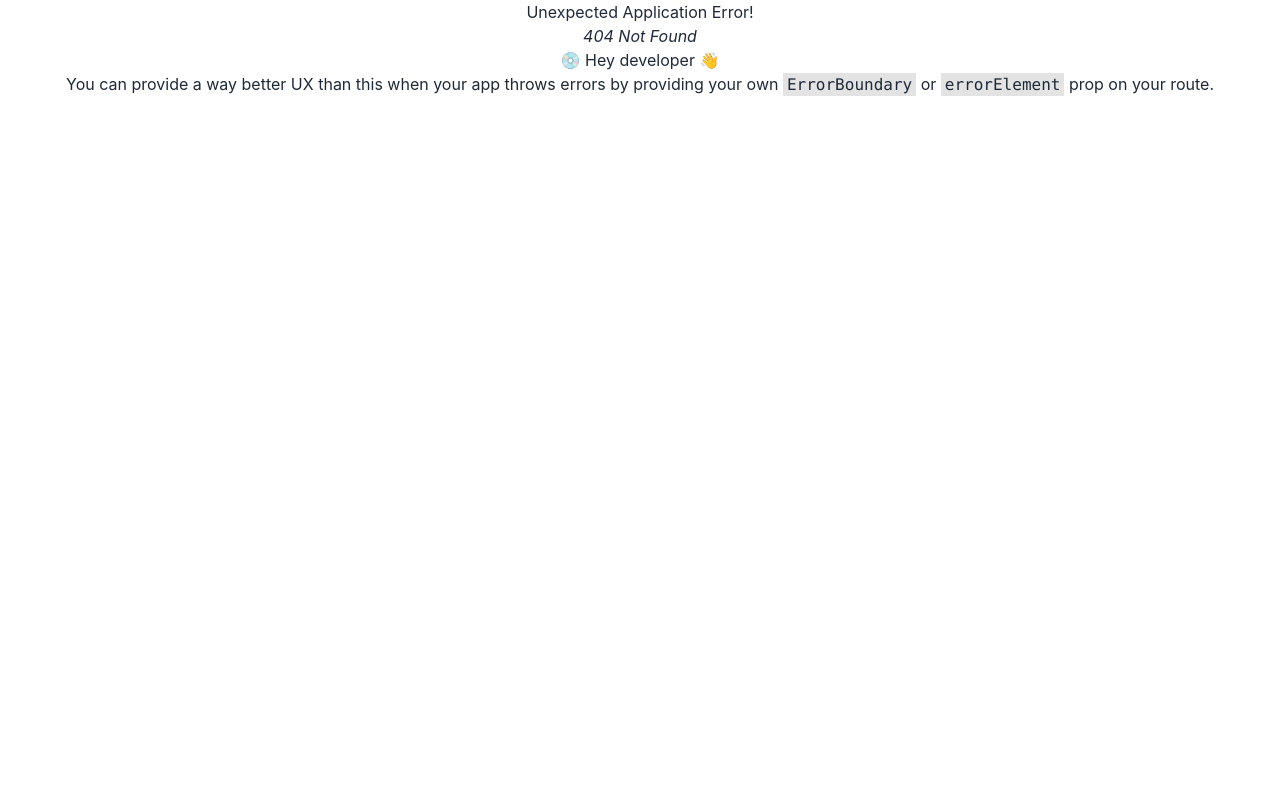
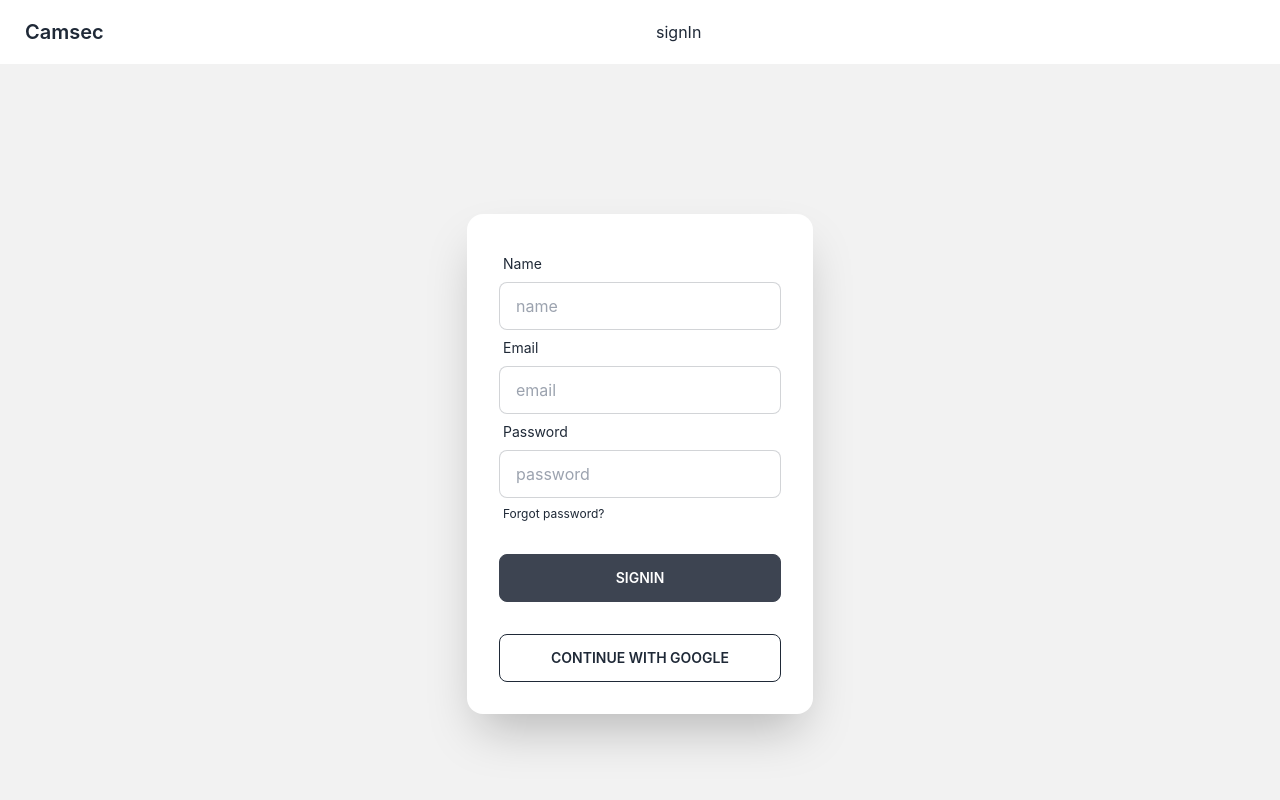
Before and after one commit to etikona/camsec-client, a React (Create React App) app: page /signin in a window 1280 px wide. Before the commit this address had no page. Shown: the top 800 px of the page. Built offline with nearby package versions, Linux system fonts and the light colour scheme.

Commit message:
sign in method implement

```diff
--- a/package.json
+++ b/package.json
@@ -7,6 +7,7 @@
     "@testing-library/react": "^13.4.0",
     "@testing-library/user-event": "^13.5.0",
     "daisyui": "^2.41.0",
+    "firebase": "^9.14.0",
     "react": "^18.2.0",
     "react-dom": "^18.2.0",
     "react-router-dom": "^6.4.3",
--- /dev/null
+++ b/src/components/Firebase/firebase.config.js
@@ -0,0 +1,20 @@
+// Import the functions you need from the SDKs you need
+import { initializeApp } from "firebase/app";
+// TODO: Add SDKs for Firebase products that you want to use
+// https://firebase.google.com/docs/web/setup#available-libraries
+
+// Your web app's Firebase configuration
+const firebaseConfig = {
+  apiKey: "AIzaSyAne1KolqrP7bzylz8UGD237GxxV_Simrk",
+  authDomain: "cam-sec-b3a04.firebaseapp.com",
+  projectId: "cam-sec-b3a04",
+  storageBucket: "cam-sec-b3a04.appspot.com",
+  messagingSenderId: "345148737692",
+  appId: "1:345148737692:web:69e5302731a5771a334559"
+};
+
+// Initialize Firebase
+const app = initializeApp(firebaseConfig);
+
+
+export default app;
--- /dev/null
+++ b/src/components/Pages/Login/Signin.js
@@ -0,0 +1,86 @@
+import { GoogleAuthProvider } from 'firebase/auth';
+import React, { useContext, useState } from 'react';
+import { AuthContext } from '../../contexts/AuthProvider';
+
+const Signin = () => {
+    const { signIn, google } = useContext(AuthContext);
+    const [error, setError] = useState('');
+    const handleSubmit = event => {
+
+        event.preventDefault()
+        const form = event.target;
+        const name = form.name.value;
+        const email = form.email.value;
+        const password = form.password.value;
+        if (password.length < 6) {
+            setError("You must be given 6 char")
+        }
+
+        // Sign in with email and password
+        signIn(email, password)
+            .then(res => {
+                const user = res.user;
+                console.log(user);
+            })
+            .catch(err => console.error(err))
+        form.reset()
+    }
+
+    //  Sign in with google
+
+    const signIngoogle = () => {
+        const provider = new GoogleAuthProvider();
+        google(provider)
+        .then(res => {
+            const user = res.user;
+        })
+        .catch(err => console.error(err))
+    }
+    return (
+        <div>
+            <div className="hero min-h-screen bg-base-200">
+
+                <div className="hero-content flex-col lg:flex-row-reverse">
+
+                    <div className="card flex-shrink-0 w-full max-w-sm shadow-2xl bg-base-100">
+                        <div className="card-body">
+
+                            <form onSubmit={handleSubmit}>
+                                <div className="form-control">
+                                    <label className="label">
+                                        <span className="label-text">Name</span>
+                                    </label>
+                                    <input type="text" placeholder="name" name='name' className="input input-bordered required" />
+                                </div>
+                                <div className="form-control">
+                                    <label className="label">
+                                        <span className="label-text">Email</span>
+                                    </label>
+                                    <input type="email" placeholder="email" name='email' className="input input-bordered required" />
+                                </div>
+                                <div className="form-control">
+                                    <label className="label">
+                                        <span className="label-text">Password</span>
+                                    </label>
+                                    <input type="password" placeholder="password" name='password' className="input input-bordered required" />
+                                    <label className="label">
+                                        <a href="#" className="label-text-alt link link-hover">Forgot password?</a>
+                                    </label>
+                                </div>
+                                <div className="form-control mt-6">
+                                    <input className='btn bg- w-full' type="submit" value="signin" />
+                                </div>
+                            </form>
+                            <div className="form-control mt-6">
+                                <button onClick={signIngoogle} className="btn btn-outline">Continue with google</button>
+                            </div>
+                        </div>
+                    </div>
+                </div>
+
+            </div>
+        </div>
+    );
+};
+
+export default Signin;
--- a/src/components/Routes/Routes.js
+++ b/src/components/Routes/Routes.js
@@ -1,6 +1,7 @@
 import { createBrowserRouter } from "react-router-dom";
 import Main from "../Layout/Main";
 import Home from "../Pages/Home/Home";
+import Signin from "../Pages/Login/Signin";
 
 const router = createBrowserRouter([{
     path: '/',
@@ -10,6 +11,10 @@
             path: '/',
             element: <Home/>
         },
+        {
+            path: '/signin',
+            element: <Signin/>
+        }
     ]
 }
 ]
--- a/src/components/Shared/Navbar.js
+++ b/src/components/Shared/Navbar.js
@@ -3,7 +3,7 @@
 
 const Navbar = () => {
     const menu = <>
-        <li><Link to="">Item 1</Link></li>
+        <li><Link to="/signin">signIn</Link></li>
     </>
     return (
         <div>
--- /dev/null
+++ b/src/components/contexts/AuthProvider.js
@@ -0,0 +1,49 @@
+import React, { createContext, useState } from 'react';
+import { createUserWithEmailAndPassword, getAuth, signInWithEmailAndPassword, signInWithPopup, signOut } from "firebase/auth";
+import app from '../Firebase/firebase.config';
+
+export const AuthContext = createContext();
+const auth = getAuth(app);
+
+
+const AuthProvider = ({children}) => {
+    const [user, setUser] = useState(null);
+
+    // Create User
+    const signIn = (email, password) => {
+        return createUserWithEmailAndPassword(auth, email, password)
+    }
+
+    // Creating user with Google
+    const google = (provider) => {
+        return signInWithPopup(auth, provider)
+    }
+
+    // Login User
+    const login = (email, password) => {
+        return signInWithEmailAndPassword(auth, email, password)
+    }
+
+    //  Log out User
+    const logOut = () => {
+        return signOut(auth)
+    }
+
+
+    const authInfo = {
+        user,
+         signIn,
+         google,
+         login,
+         logOut
+    }
+    return (
+        <div>
+           <AuthContext.Provider value={authInfo} >
+            {children}
+           </AuthContext.Provider>
+        </div>
+    );
+};
+
+export default AuthProvider;
--- a/src/index.js
+++ b/src/index.js
@@ -3,11 +3,14 @@
 import './index.css';
 import App from './App';
 import reportWebVitals from './reportWebVitals';
+import AuthProvider from './components/contexts/AuthProvider';
 
 const root = ReactDOM.createRoot(document.getElementById('root'));
 root.render(
   <React.StrictMode>
+    <AuthProvider>
     <App />
+    </AuthProvider>
   </React.StrictMode>
 );
 
```
Also changed, not shown: 1 other file (tests, documents, lock files or other folders).
